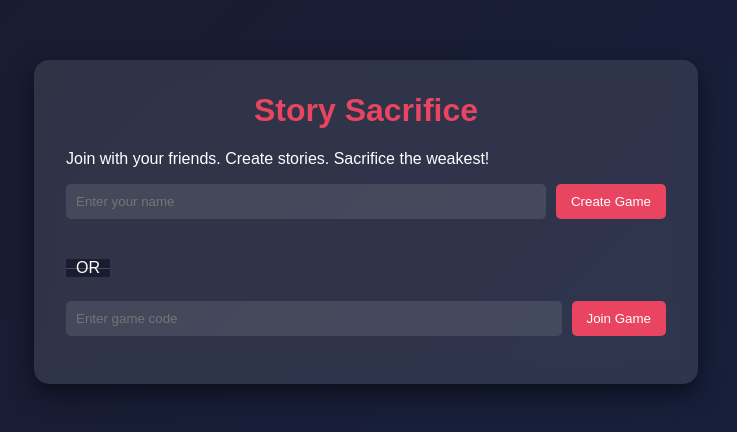
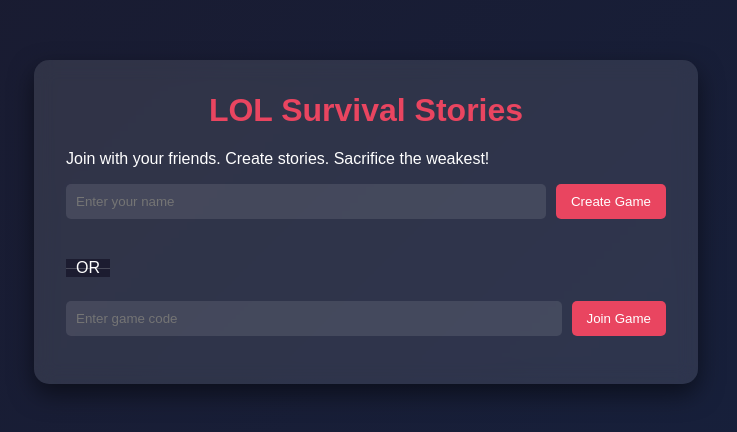
Before and after one commit to abimael92/lol-survival-party, a website: page public/index.html in a window 1280 px wide. Shown: the part 198-630 px from the top of the page, without its empty margins (274-1011 px from the left). Drawn offline with nearby package versions, Linux system fonts and the light colour scheme.

Commit message:
refactor: index page

```diff
--- a/public/index.html
+++ b/public/index.html
@@ -12,7 +12,7 @@
     <div id="game-container">
         <!-- Welcome Screen -->
         <div id="welcome-screen" class="screen active">
-            <h1>Story Sacrifice</h1>
+            <h1>LOL Survival Stories</h1>
             <p>Join with your friends. Create stories. Sacrifice the weakest!</p>
 
             <div id="game-creation">
```
